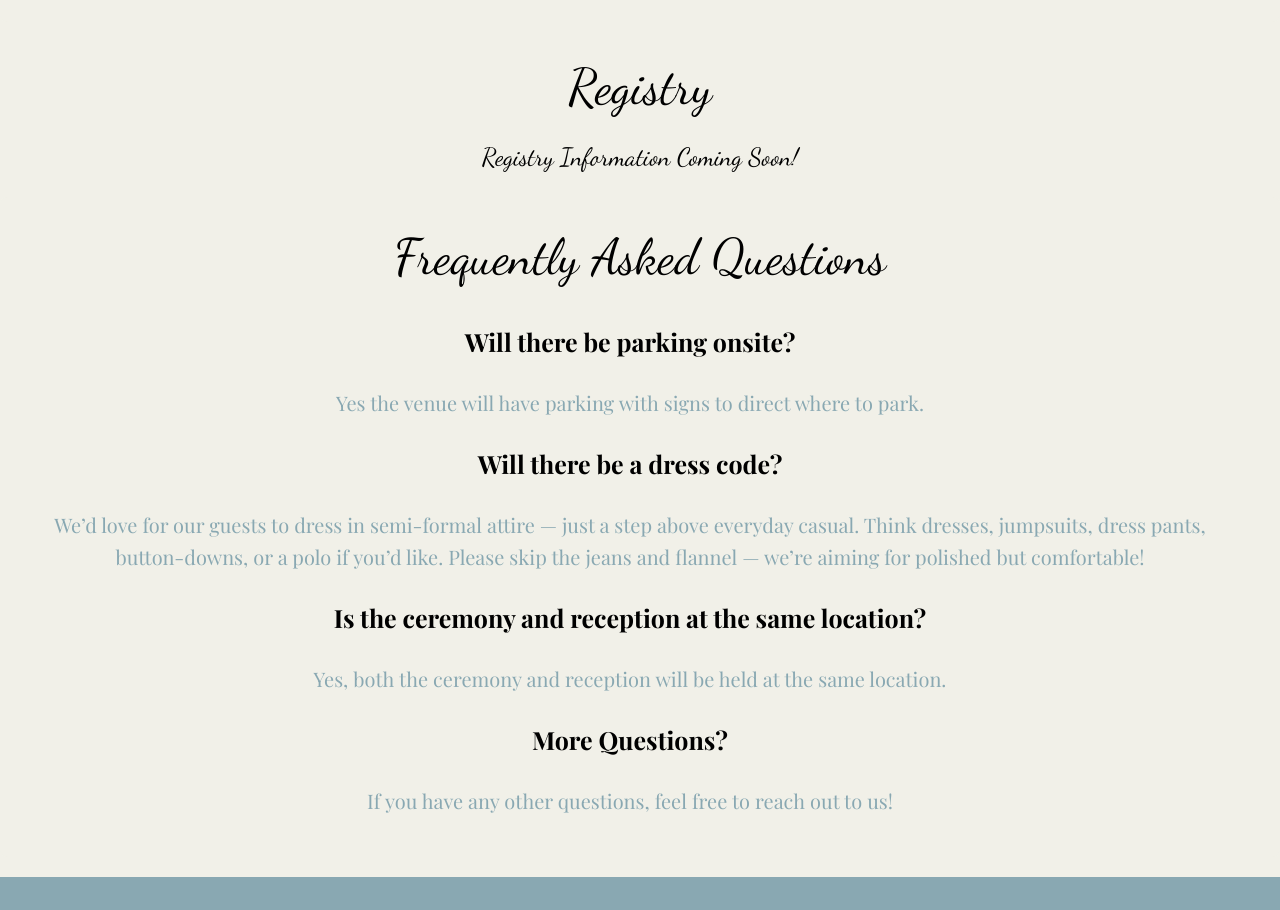
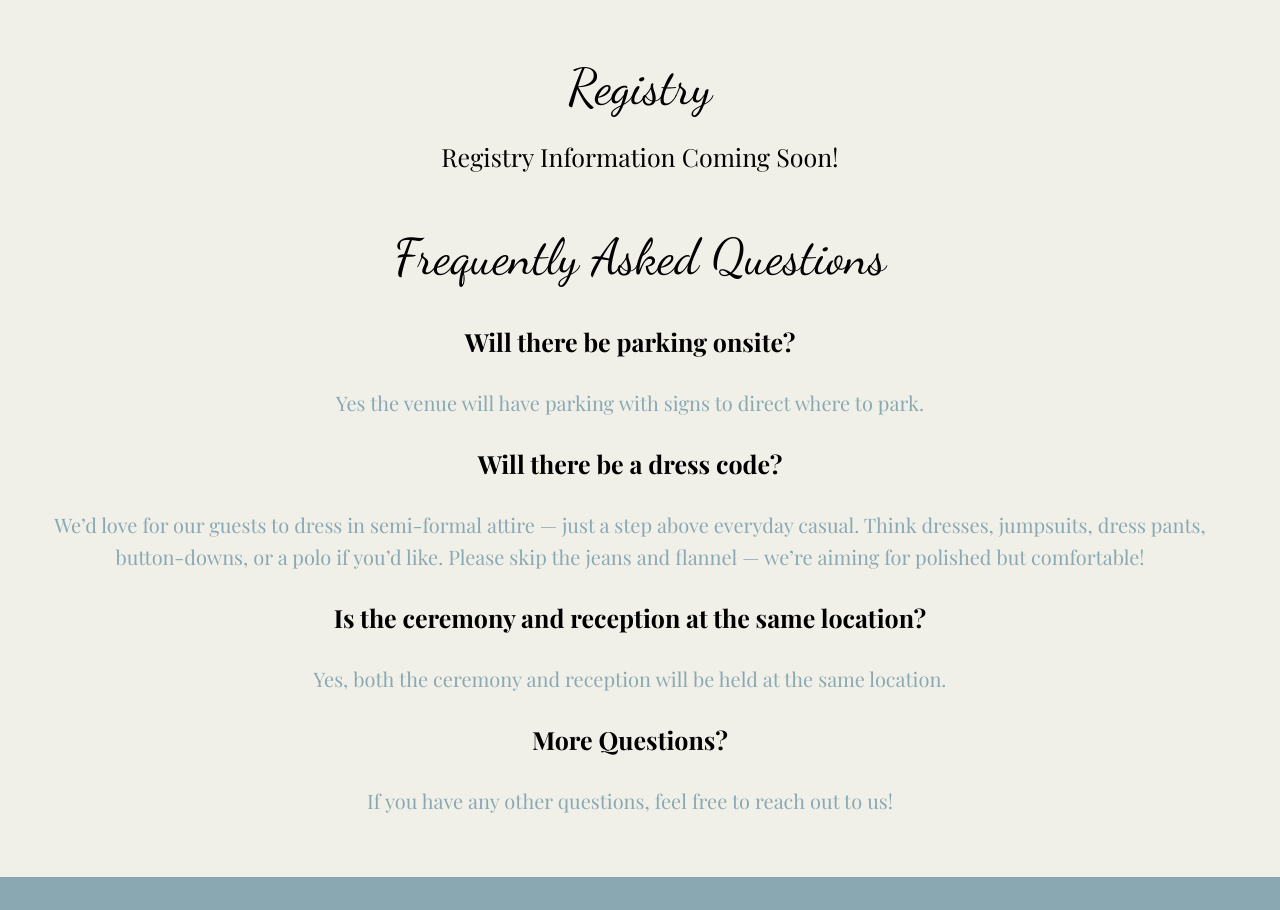
Before and after one commit to ToddAbrahamII/Wedding_Website, a plain HTML site: page index.html in a window 1280 px wide. Shown: the part 4080-4990 px from the top of the page. Drawn offline with nearby package versions, Linux system fonts and the light colour scheme.

Commit message:
CSS for Registry Header

```diff
--- a/index.html
+++ b/index.html
@@ -183,7 +183,7 @@
     <!--Registry Section-->
     <section class ="event-details" id="registry">
         <p class="welcome">Registry</p>
-        <p class="welcome-paragraph">Registry Information Coming Soon!</p>
+        <p class="faq-header">Registry Information Coming Soon!</p>
     </section>
 
 
```
